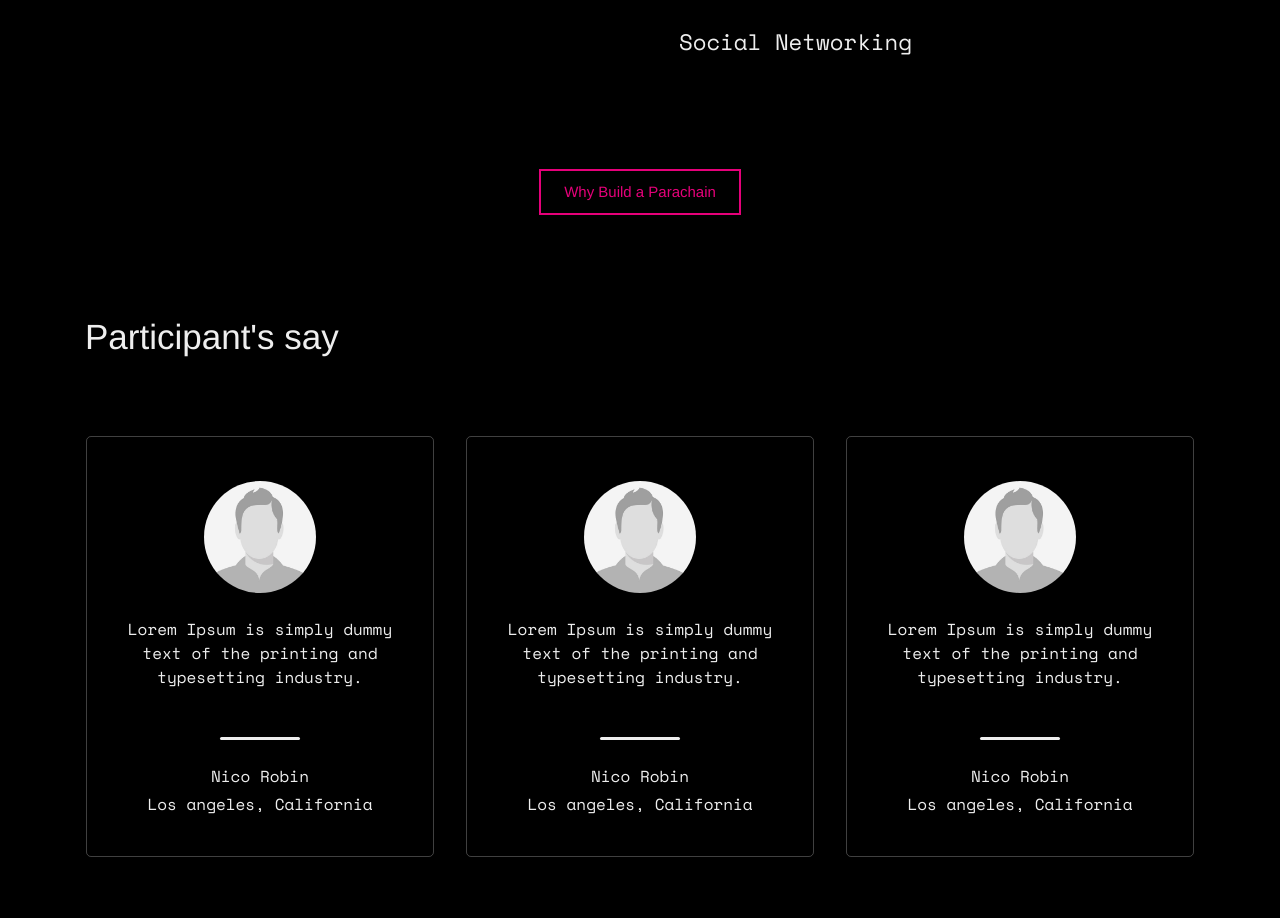
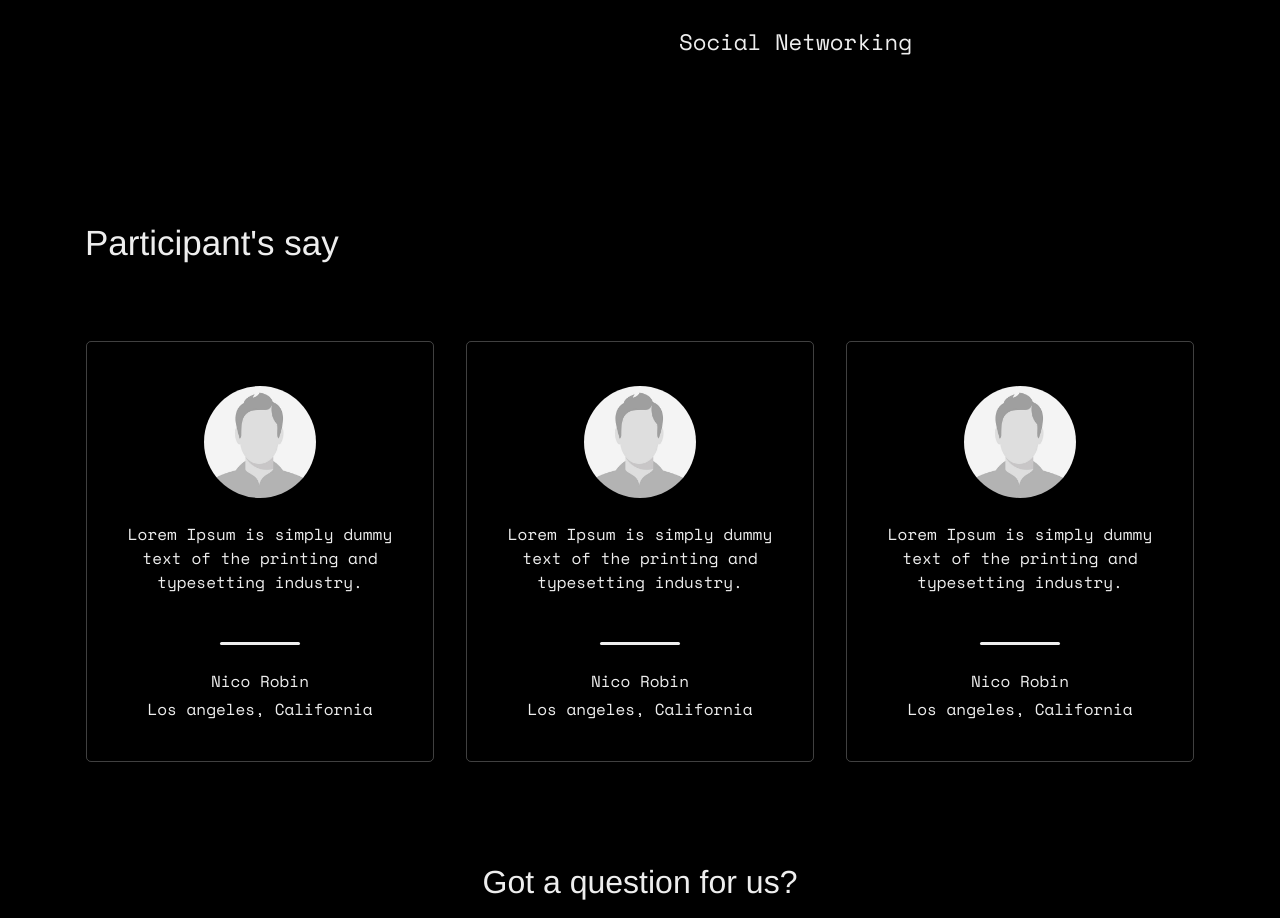
Before and after one commit to jonacruz948/vue-project1, a Vue app: page / in a window 1280 px wide. Shown: the part 2120-3038 px from the top of the page. Built offline with nearby package versions, Linux system fonts and the light colour scheme.

Commit message:
Remove Action from services

```diff
--- a/src/components/home/Service.vue
+++ b/src/components/home/Service.vue
@@ -16,20 +16,11 @@
         </li>
       </ul>
     </div>
-    <div class="col-sm-12">
-      <div class="service-action mt-md-5 mt-2">
-        <custom-button
-          v-text="'Why Build a Parachain'"
-          class="button rounded-0"
-        />
-      </div>
-    </div>
   </div>
 </template>
 
 <script>
 import { ref } from "vue";
-import CustomButton from "@/components/custom-components/CustomButton";
 export default {
   setup() {
     const services = ref([
@@ -44,9 +35,6 @@ export default {
     return {
       services
     };
-  },
-  components: {
-    CustomButton
   }
 };
 </script>
```
